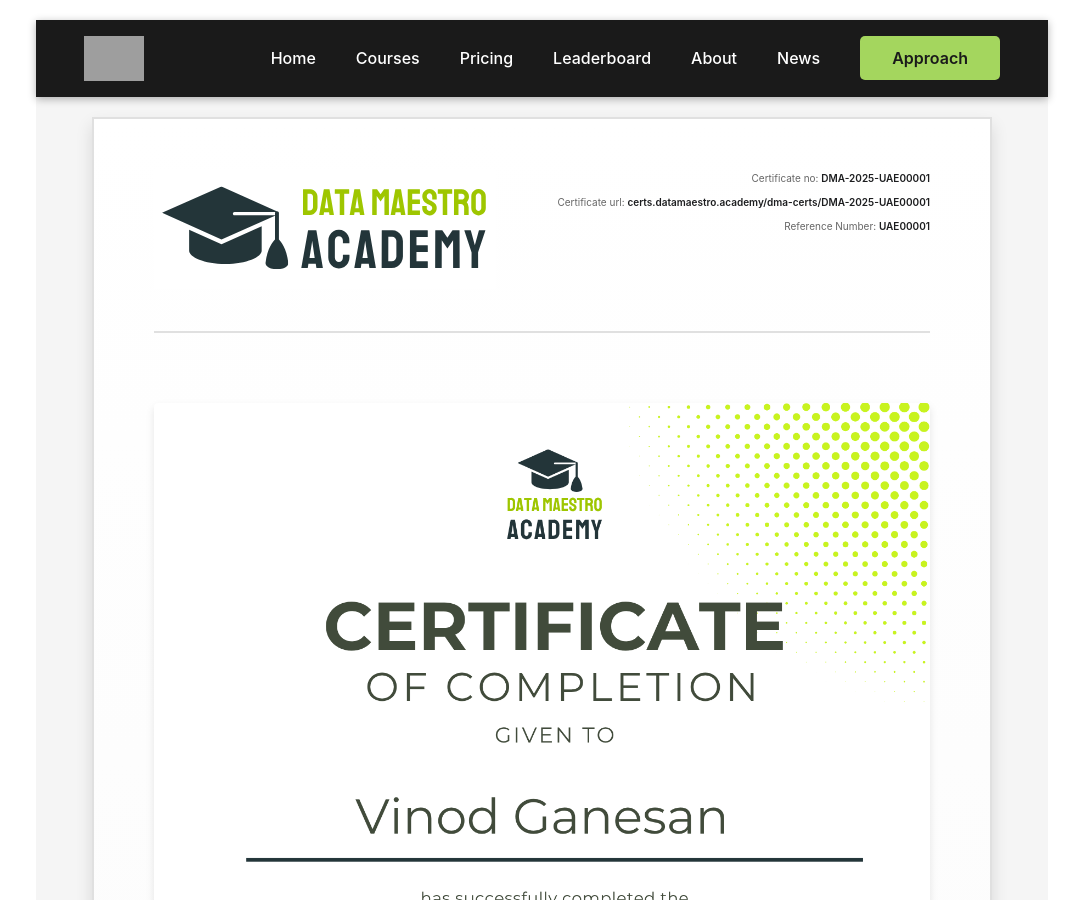
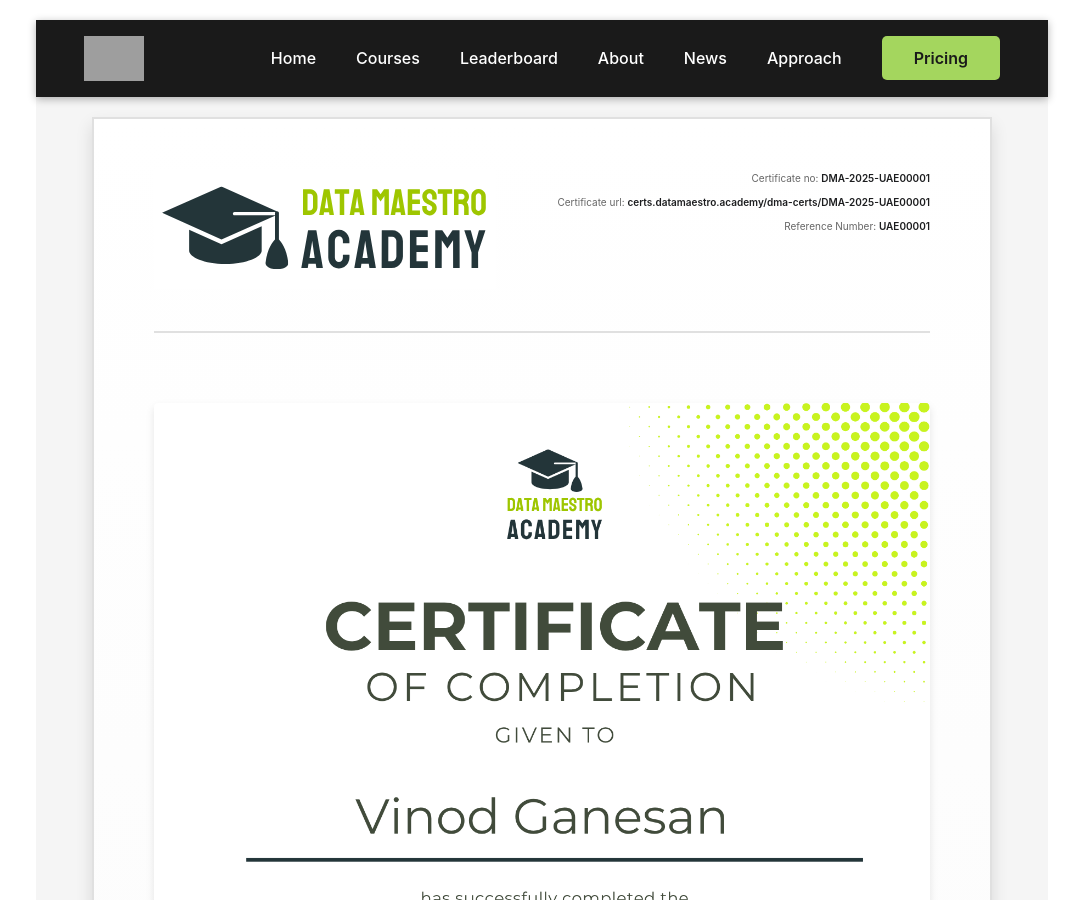
Before and after one commit to Data-Maestro-Academy/dma-cert, a Jekyll site: the page built from dma-certs/DMA-2025-UAE00001.md, in a window 1280 px wide and 900 px high. Shown: the whole window, without its empty margins (98-1181 px from the left). Built offline with Jekyll 4.4.1, drawn with Linux system fonts in a browser that asks for light colours; grey boxes are pictures that could not be loaded.

Commit message:
Reorder links in certificate layout

```diff
--- a/_layouts/certificate.html
+++ b/_layouts/certificate.html
@@ -5,10 +5,9 @@
     <meta http-equiv="X-UA-Compatible" content="IE=edge">
     <meta name="viewport" content="width=device-width, initial-scale=1">
     <title>{{ page.title | default: site.title }}</title>
+    <link rel="stylesheet" href="{{ site.baseurl }}/assets/css/header.css?v=2">
     <link rel="stylesheet" href="{{ site.baseurl }}/assets/css/style.css?v=1">
-    <link rel="stylesheet" href="{{ site.baseurl }}/assets/css/header.css?v=2">
     <link rel="stylesheet" href="{{ site.baseurl }}/assets/css/certificate.css?v=2">
-
   </head>
   <body>
     <header class="site-header">
@@ -22,11 +21,11 @@
           <ul>
             <li><a href="https://www.datamaestro.academy/approach">Home</a></li>
             <li><a href="https://www.datamaestro.academy/courses">Courses</a></li>
-            <li><a href="https://www.datamaestro.academy/plans">Pricing</a></li>
-             <li><a href="https://www.datamaestro.academy/leaderboard/?period=7_days">Leaderboard</a></li>
+            <li><a href="https://www.datamaestro.academy/leaderboard/?period=7_days">Leaderboard</a></li>
             <li><a href="https://www.datamaestro.academy/about">About</a></li>
             <li><a href="https://www.datamaestro.academy/news">News</a></li>
             <li><a href="https://www.datamaestro.academy/approach">Approach</a></li>
+            <li><a href="https://www.datamaestro.academy/plans">Pricing</a></li>
           </ul>
         </nav>
       </div>
```
